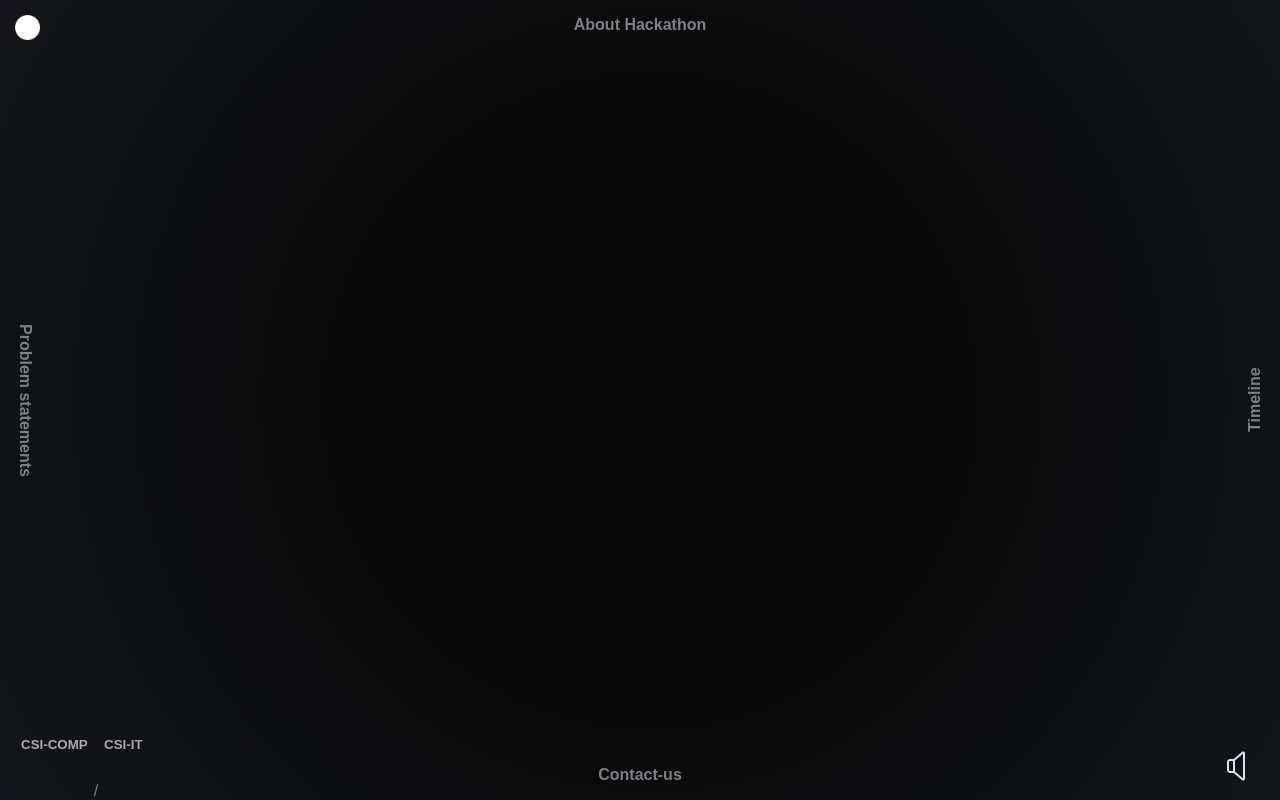
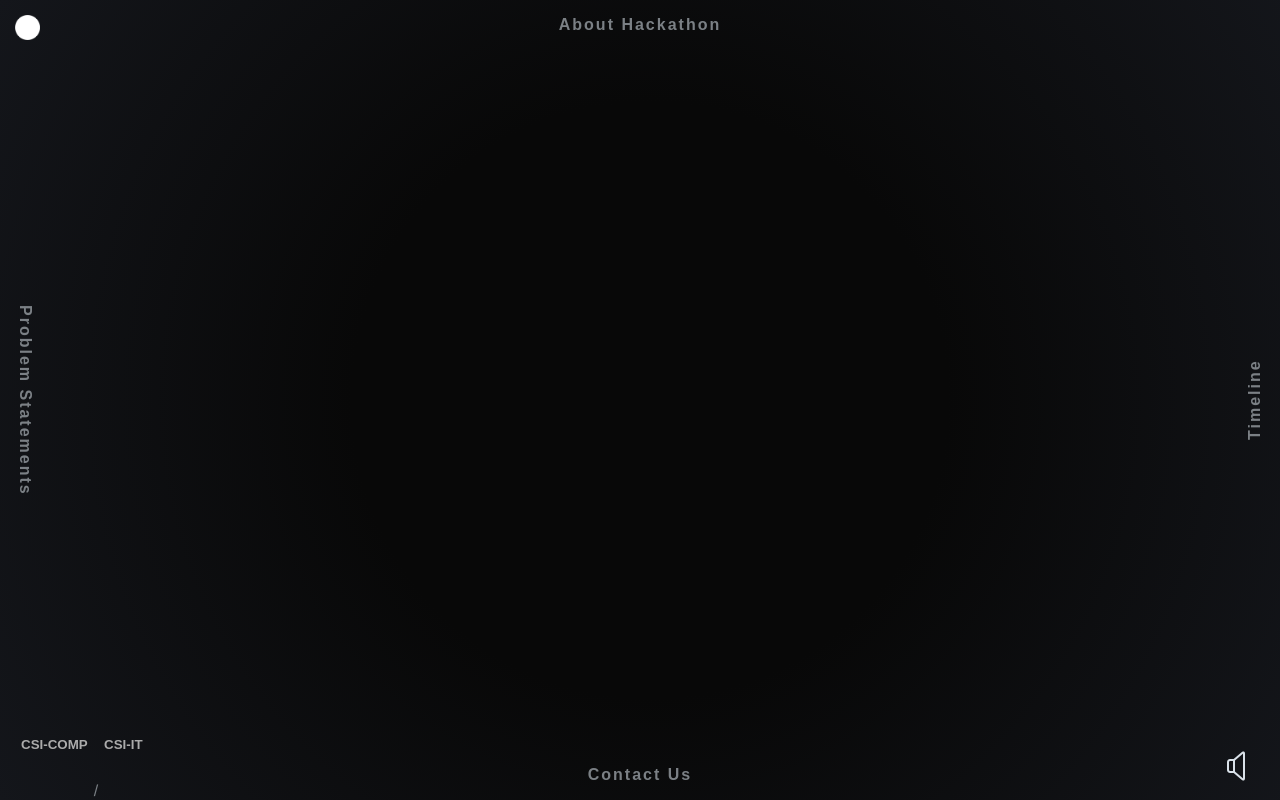
Before and after one commit to CSI-FCRIT-Computer/CSI-Hackathon, a React (Create React App) app: page / in a window 1280 px wide. Built offline with nearby package versions, Linux system fonts and the light colour scheme.

Commit message:
transitions

```diff
--- a/src/components/Contact/ContactUs.jsx
+++ b/src/components/Contact/ContactUs.jsx
@@ -15,8 +15,8 @@ const Achievements = () => {
   return (
     <div className="container">
       <m.div
-        initial={{ x: "100%" }}
-        animate={{ x: closed ? "100%" : "0%" }}
+        initial={{ x: "-100%" }}
+        animate={{ x: closed ? "-100%" : "0%" }}
         exit={{ x: "-100%" }}
         transition={{ duration: 0.75, ease: "easeOut" }}
         style={{ background: "#eee", height: "100vh" }}
--- a/src/components/Homepage/Homepage.css
+++ b/src/components/Homepage/Homepage.css
@@ -37,6 +37,7 @@ body {
 .problem-statements button,
 .timeline button{
   font-weight: bolder;
+  letter-spacing: 2px;
   background: none;
   border: none;
   cursor: pointer;
@@ -53,15 +54,15 @@ body {
 
 .problem-statements button:hover,
 .timeline button:hover{
-  scale: 1.2;
+  scale: 1.1;
   transform: translateX(5px);
 }
 .about button:hover{
-  scale: 1.2;
+  scale: 1.1;
   transform: translateY(5px);
 }
 .contact-us button:hover{
-  scale: 1.2;
+  scale: 1.1;
   transform: translateY(-5px);
 }
 
--- a/src/components/Homepage/Homepage.jsx
+++ b/src/components/Homepage/Homepage.jsx
@@ -50,12 +50,12 @@ const Homepage = () => {
       </div>
       <div className="contact-us">
         <button>
-          <Link to="/contact">Contact-us</Link>
+          <Link to="/contact">Contact Us</Link>
         </button>
       </div>
       <div className="problem-statements">
         <button>
-          <Link to="/ps">Problem statements</Link>
+          <Link to="/ps">Problem  Statements</Link>
         </button>
       </div>
 
--- a/src/components/Timeline/Timeline.jsx
+++ b/src/components/Timeline/Timeline.jsx
@@ -15,8 +15,8 @@ const Achievements = () => {
   return (
     <div className="container">
       <m.div
-        initial={{ x: "-100%" }}
-        animate={{ x: closed ? "-100%" : "0%" }}
+        initial={{ x: "100%" }}
+        animate={{ x: closed ? "100%" : "0%" }}
         exit={{ x: "-100%" }}
         transition={{ duration: 0.75, ease: "easeOut" }}
         style={{ background: "#eee", height: "100vh" }}
```
